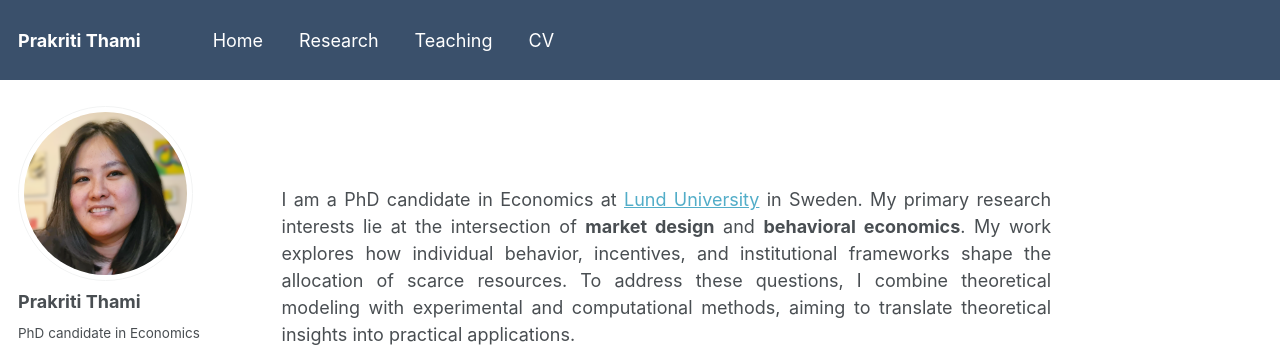
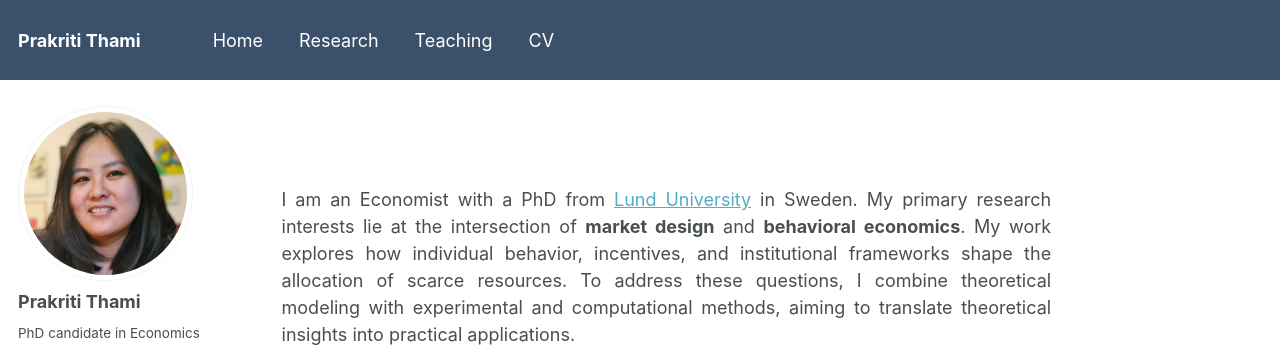
Before and after one commit to prakritithami/prakritithami.github.io, a Jekyll site: the page built from _pages/about.md, in a window 1280 px wide. Shown: the top 364 px of the page. Built offline with Jekyll 4.4.1, drawn with Linux system fonts in a browser that asks for light colours; some web fonts are replaced.

Commit message:
Update about.md

```diff
--- a/_pages/about.md
+++ b/_pages/about.md
@@ -7,7 +7,7 @@ redirect_from:
   - /about.html
 ---
 <p align="justify">
-I am a PhD candidate in Economics at <a href="https://portal.research.lu.se/en/persons/prakriti-thami" target="_blank">Lund University</a> in Sweden. My primary research interests lie at the intersection of <strong>market design</strong> and <strong>behavioral economics</strong>. My work explores how individual behavior, incentives, and institutional frameworks shape the allocation of scarce resources. To address these questions, I combine theoretical modeling with experimental and computational methods, aiming to translate theoretical insights into practical applications.
+I am an Economist with a PhD from <a href="https://portal.research.lu.se/en/persons/prakriti-thami" target="_blank">Lund University</a> in Sweden. My primary research interests lie at the intersection of <strong>market design</strong> and <strong>behavioral economics</strong>. My work explores how individual behavior, incentives, and institutional frameworks shape the allocation of scarce resources. To address these questions, I combine theoretical modeling with experimental and computational methods, aiming to translate theoretical insights into practical applications.
 </p>
 
 <p align="justify">I have an MSc in Economics from Lund University, and a BA in Economics and Visual Arts from Brown University. Before pursuing graduate studies, I worked for several years, gaining experience in labor migration research, economic consulting, and project development.</p>
```
